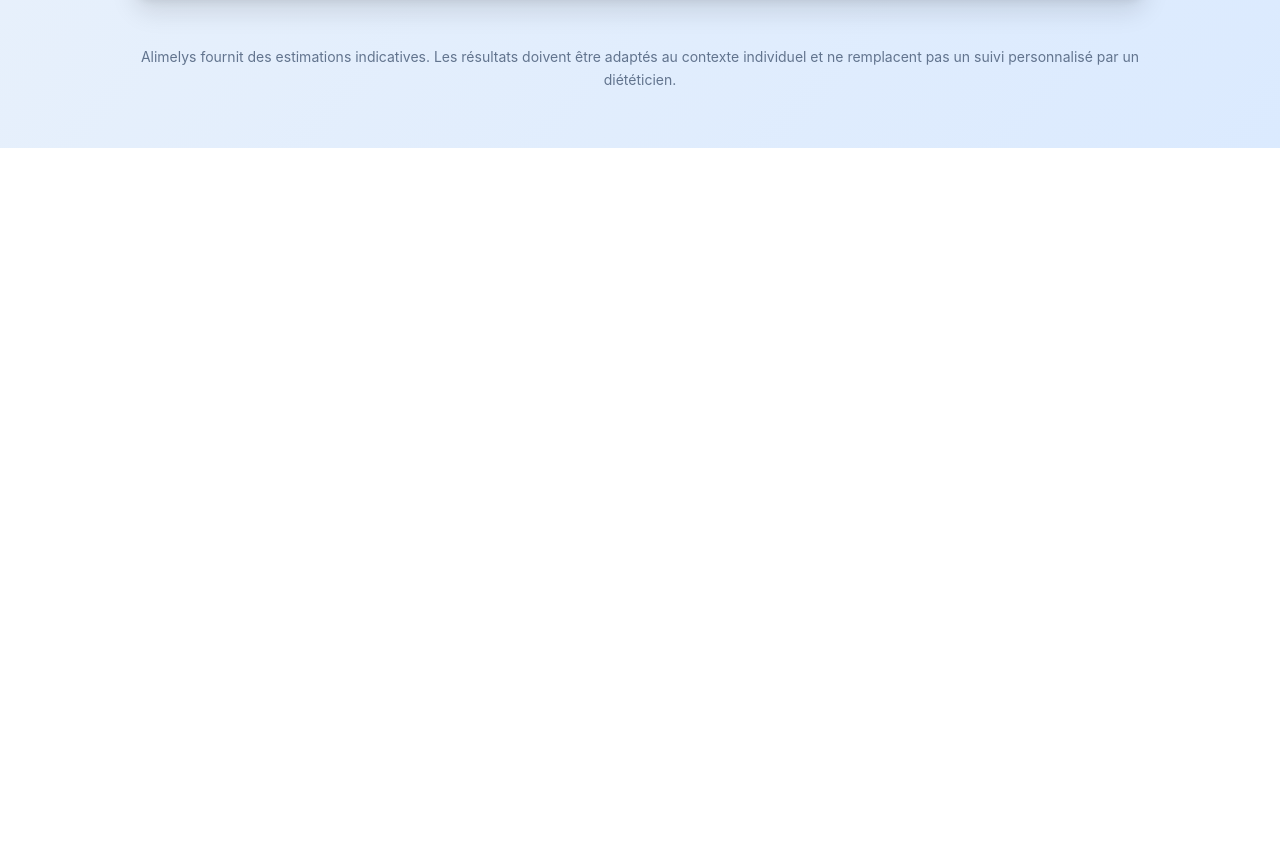
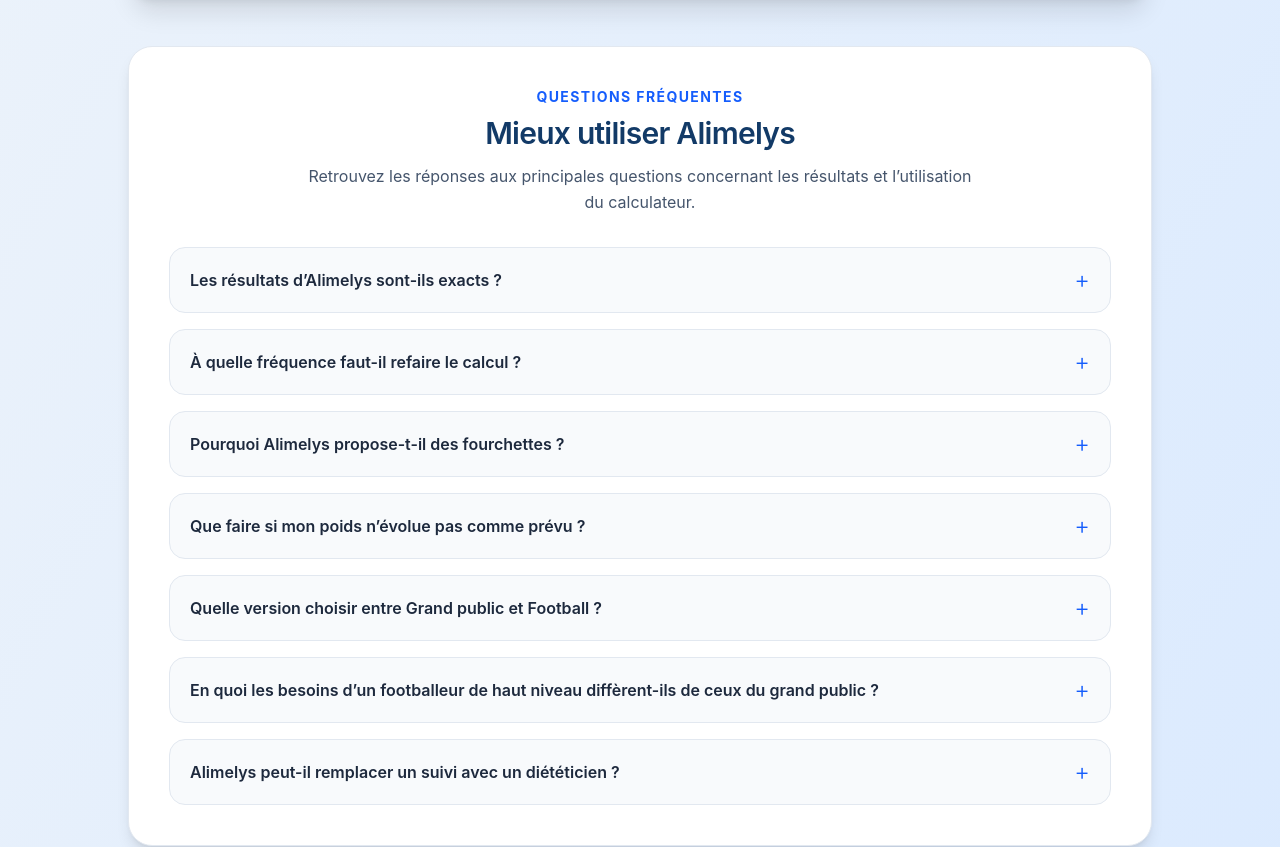
Before and after one commit to valentinbaeckelandt07-png/Calculateur-nutrition, a React (Vite) app: page / in a window 1280 px wide. Shown: the part 1333-2180 px from the top of the page. Before the commit the page ends 1481 px from the top, so only its background shows below. Built offline with nearby package versions, Linux system fonts and the light colour scheme.

Commit message:
Ajout des besoins hydriques

```diff
--- a/src/App.jsx
+++ b/src/App.jsx
@@ -7,12 +7,14 @@
 import Resultats from "./components/Resultats";
 import Methodologie from "./components/Methodologie";
 import APropos from "./components/APropos";
+import FAQ from "./components/FAQ";
 
 import {
   calculerBesoinsEnergetiques,
   calculerProteines,
   calculerLipides,
   calculerGlucides,
+  calculerHydratation,
 } from "./utils/calculs";
 
 function App() {
@@ -39,11 +41,17 @@
     lipides
   );
 
+  const hydratation = calculerHydratation(
+    besoinsEnergetiques,
+    profil
+  );
+
   setResultats({
     besoinsEnergetiques,
     proteines,
     lipides,
     glucides,
+    hydratation,
   });
 }
 
@@ -116,7 +124,7 @@
       )}
 
       <APropos />
-
+<FAQ />
       <p className="mx-auto mb-8 max-w-5xl text-center text-sm leading-relaxed text-slate-500">
         Alimelys fournit des estimations indicatives. Les résultats doivent
         être adaptés au contexte individuel et ne remplacent pas un suivi
--- /dev/null
+++ b/src/components/FAQ.jsx
@@ -0,0 +1,85 @@
+const questions = [
+  {
+    question: "Les résultats d’Alimelys sont-ils exacts ?",
+    reponse:
+      "Alimelys fournit une estimation basée sur les informations renseignées. Les besoins réels peuvent varier selon le métabolisme, la composition corporelle, le mode de vie, l’activité physique et les habitudes alimentaires.",
+  },
+  {
+    question: "À quelle fréquence faut-il refaire le calcul ?",
+    reponse:
+      "Il est conseillé de refaire une estimation lorsque votre poids, votre niveau d’activité physique ou votre objectif évolue de manière significative. Un nouveau calcul peut également être utile après plusieurs semaines afin de vérifier que les estimations restent cohérentes avec votre situation.",
+  },
+  {
+    question: "Pourquoi Alimelys propose-t-il des fourchettes ?",
+    reponse:
+      "Les besoins nutritionnels ne correspondent pas toujours à une valeur unique. Les fourchettes permettent d’adapter les apports à la faim, aux préférences alimentaires, à l’activité physique, à la récupération et à l’évolution des résultats.",
+  },
+  {
+    question: "Que faire si mon poids n’évolue pas comme prévu ?",
+    reponse:
+      "Les résultats constituent un point de départ. Il peut être nécessaire d’ajuster progressivement les apports selon l’évolution du poids, les sensations, la faim, la récupération et les performances. Une évolution doit être observée sur plusieurs semaines plutôt que sur quelques jours.",
+  },
+  {
+    question: "Quelle version choisir entre Grand public et Football ?",
+    reponse:
+      "La version Grand public convient aux personnes souhaitant obtenir des repères nutritionnels adaptés à leur quotidien et à une activité physique classique. La version Football est destinée aux joueurs soumis à une charge importante d’entraînement et de compétition.",
+  },
+  {
+    question:
+      "En quoi les besoins d’un footballeur de haut niveau diffèrent-ils de ceux du grand public ?",
+    reponse:
+      "Le footballeur de haut niveau réalise des efforts répétés, intenses et variables selon les jours. Ses besoins énergétiques, glucidiques, lipidiques et hydriques peuvent donc évoluer entre un jour de repos, une séance légère, une séance intense, une double séance ou un match. La nutrition doit également favoriser la récupération musculaire, la restauration des réserves énergétiques et le maintien des performances.",
+  },
+  {
+    question: "Alimelys peut-il remplacer un suivi avec un diététicien ?",
+    reponse:
+      "Non. Alimelys fournit des repères indicatifs et ne remplace pas une évaluation personnalisée, notamment en cas de pathologie, de troubles du comportement alimentaire, de grossesse ou de croissance.",
+  },
+];
+
+function FAQ() {
+  return (
+    <section
+      id="faq"
+      className="mx-auto my-12 max-w-5xl scroll-mt-8 rounded-3xl border border-slate-200 bg-white p-6 shadow-lg md:p-10"
+    >
+      <div className="mb-8 text-center">
+        <p className="mb-2 text-sm font-bold uppercase tracking-widest text-blue-600">
+          Questions fréquentes
+        </p>
+
+        <h2 className="text-3xl font-semibold tracking-tight text-[#123A67]">
+          Mieux utiliser Alimelys
+        </h2>
+
+        <p className="mx-auto mt-3 max-w-2xl leading-relaxed text-slate-600">
+          Retrouvez les réponses aux principales questions concernant les
+          résultats et l’utilisation du calculateur.
+        </p>
+      </div>
+
+      <div className="space-y-4">
+        {questions.map((element) => (
+          <details
+            key={element.question}
+            className="group rounded-2xl border border-slate-200 bg-slate-50 px-5 py-4 transition open:bg-white open:shadow-sm"
+          >
+            <summary className="flex cursor-pointer list-none items-center justify-between gap-4 font-semibold text-slate-800">
+              <span>{element.question}</span>
+
+              <span className="text-2xl font-light text-blue-600 transition-transform group-open:rotate-45">
+                +
+              </span>
+            </summary>
+
+            <p className="mt-4 border-t border-slate-200 pt-4 leading-relaxed text-slate-600">
+              {element.reponse}
+            </p>
+          </details>
+        ))}
+      </div>
+    </section>
+  );
+}
+
+export default FAQ;
--- a/src/components/Resultats.jsx
+++ b/src/components/Resultats.jsx
@@ -4,13 +4,18 @@
   Dumbbell,
   Droplets,
   Wheat,
+  GlassWater,
 } from "lucide-react";
 
 function Resultats({ resultats }) {
   return (
-    <div className="rounded-3xl border border-white bg-white/90 p-6 shadow-xl">
+    <div className="rounded-3xl border border-slate-200 bg-white p-6 shadow-xl">
       <h2 className="mb-6 flex items-center gap-2 text-xl font-bold text-slate-800">
-        <ChartColumn size={24} className="text-blue-600" />
+        <ChartColumn
+          size={24}
+          className="text-blue-600"
+        />
+
         Résultats
       </h2>
 
@@ -47,8 +52,88 @@
             valeur={`${resultats.glucides.min} - ${resultats.glucides.max} g`}
             couleur="green"
           />
+
+          {resultats.hydratation?.type ===
+            "grand-public" && (
+            <CarteResultat
+              icone={GlassWater}
+              titre="Hydratation quotidienne"
+              valeur={`${resultats.hydratation.boissonsL} L de boissons`}
+              sousValeur={`Environ ${resultats.hydratation.eauTotaleL} L d’eau totale, aliments compris`}
+              note="À ajuster selon les pertes sudorales, l’activité physique, la température et le contexte individuel."
+              couleur="cyan"
+              className="sm:col-span-2"
+            />
+          )}
+
+          {resultats.hydratation?.type ===
+            "football" && (
+            <CarteHydratationFootball
+              hydratation={resultats.hydratation}
+            />
+          )}
         </div>
       )}
+    </div>
+  );
+}
+
+function CarteHydratationFootball({
+  hydratation,
+}) {
+  return (
+    <div className="rounded-2xl border border-cyan-200 bg-cyan-50 p-5 text-cyan-800 transition hover:-translate-y-1 hover:shadow-md sm:col-span-2">
+      <div className="flex items-center gap-2 text-sm font-semibold">
+        <GlassWater size={20} />
+
+        <span>Repères hydriques quotidiens</span>
+      </div>
+
+      <div className="mt-5 grid gap-3 sm:grid-cols-3">
+        <RepereHydrique
+          titre="Jour de repos"
+          valeur={`${hydratation.jourReposL} L`}
+        />
+
+        <RepereHydrique
+          titre="Jour avec 1 séance"
+          valeur={`${hydratation.uneSeanceL} L`}
+        />
+
+        <RepereHydrique
+          titre="Jour avec 2 séances"
+          valeur={`${hydratation.deuxSeancesL} L`}
+        />
+      </div>
+
+      <p className="mt-4 text-sm leading-relaxed text-slate-600">
+        Ces valeurs sont des estimations. Le supplément
+        indicatif de 1 L par séance doit être adapté à la
+        durée et à l’intensité de l’effort, aux conditions
+        climatiques ainsi qu’aux pertes sudorales réelles du
+        joueur.
+      </p>
+    </div>
+  );
+}
+
+function RepereHydrique({
+  titre,
+  valeur,
+}) {
+  return (
+    <div className="rounded-xl border border-cyan-200 bg-white/70 p-4 text-center">
+      <p className="text-sm font-semibold text-slate-600">
+        {titre}
+      </p>
+
+      <p className="mt-2 text-2xl font-extrabold text-cyan-700">
+        {valeur}
+      </p>
+
+      <p className="mt-1 text-xs text-slate-500">
+        de boissons
+      </p>
     </div>
   );
 }
@@ -57,18 +142,27 @@
   icone: Icone,
   titre,
   valeur,
+  sousValeur,
+  note,
   couleur,
+  className = "",
 }) {
   const styles = {
-    orange: "bg-orange-50 border-orange-200 text-orange-700",
-    blue: "bg-blue-50 border-blue-200 text-blue-700",
-    purple: "bg-purple-50 border-purple-200 text-purple-700",
-    green: "bg-green-50 border-green-200 text-green-700",
+    orange:
+      "bg-orange-50 border-orange-200 text-orange-700",
+    blue:
+      "bg-blue-50 border-blue-200 text-blue-700",
+    purple:
+      "bg-purple-50 border-purple-200 text-purple-700",
+    green:
+      "bg-green-50 border-green-200 text-green-700",
+    cyan:
+      "bg-cyan-50 border-cyan-200 text-cyan-700",
   };
 
   return (
     <div
-      className={`rounded-2xl border p-5 transition hover:-1 hover:shadow-md ${styles[couleur]}`}
+      className={`rounded-2xl border p-5 transition hover:-translate-y-1 hover:shadow-md ${styles[couleur]} ${className}`}
     >
       <div className="flex items-center gap-2 text-sm font-semibold">
         <Icone size={20} />
@@ -78,6 +172,18 @@
       <div className="mt-3 text-2xl font-extrabold">
         {valeur}
       </div>
+
+      {sousValeur && (
+        <p className="mt-2 text-sm font-semibold opacity-80">
+          {sousValeur}
+        </p>
+      )}
+
+      {note && (
+        <p className="mt-3 text-sm leading-relaxed text-slate-600">
+          {note}
+        </p>
+      )}
     </div>
   );
 }
--- a/src/utils/calculs.js
+++ b/src/utils/calculs.js
@@ -178,3 +178,44 @@
     max: Math.max(0, Math.round(glucidesMax)),
   };
 }
+export function calculerHydratation(
+  besoinsEnergetiques,
+  profil
+) {
+  const energie = Number(besoinsEnergetiques);
+
+  if (!Number.isFinite(energie) || energie <= 0) {
+    return null;
+  }
+
+  const arrondirLitre = (millilitres) =>
+    Math.round((millilitres / 1000) * 10) / 10;
+
+  // Repère de base : 1 mL d’eau par kcal.
+  const eauTotaleMl = energie;
+
+  // Environ 75 % de l’eau quotidienne provient des boissons.
+  const boissonsBaseMl = eauTotaleMl * 0.75;
+
+  if (profil === "football") {
+    return {
+      type: "football",
+
+      jourReposL: arrondirLitre(boissonsBaseMl),
+
+      uneSeanceL: arrondirLitre(
+        boissonsBaseMl + 1000
+      ),
+
+      deuxSeancesL: arrondirLitre(
+        boissonsBaseMl + 2000
+      ),
+    };
+  }
+
+  return {
+    type: "grand-public",
+    eauTotaleL: arrondirLitre(eauTotaleMl),
+    boissonsL: arrondirLitre(boissonsBaseMl),
+  };
+}
```
Lines whose indentation alone changed are shown as unchanged.
